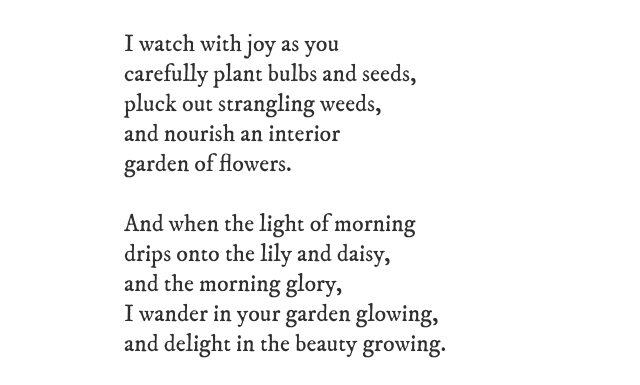
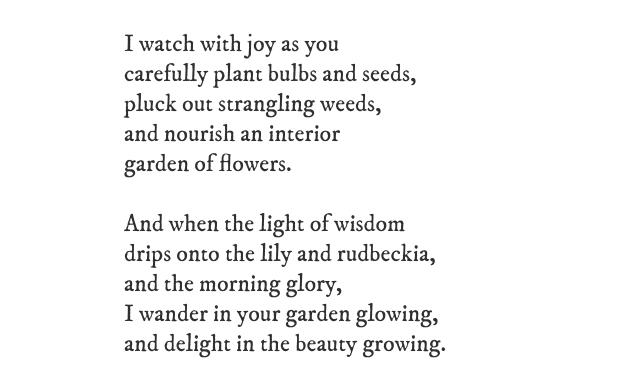
Before and after one commit to chrisjaure/loveyouapril.com, a website: page src/index.html in a window 1280 px wide. Shown: the part 386-771 px from the top of the page, without its empty margins (316-956 px from the left). Drawn offline with nearby package versions, Linux system fonts and the light colour scheme.

Commit message:
tweak poem

```diff
--- a/src/index.html
+++ b/src/index.html
@@ -234,8 +234,8 @@ pluck out strangling weeds,
 and nourish an interior
 garden of flowers.
 
-And when the light of morning
-drips onto the lily and daisy,
+And when the light of wisdom
+drips onto the lily and rudbeckia,
 and the morning glory,
 I wander in your garden glowing,
 and delight in the beauty growing.</pre>
```
